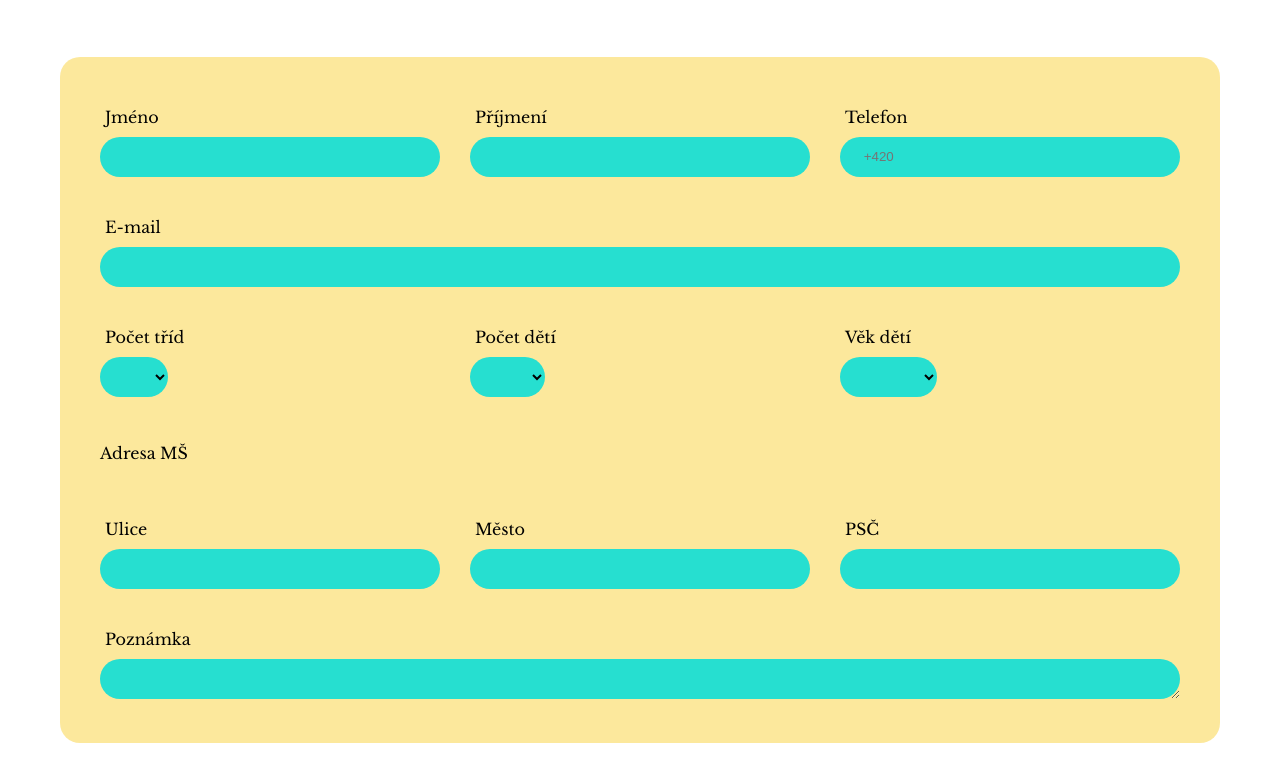
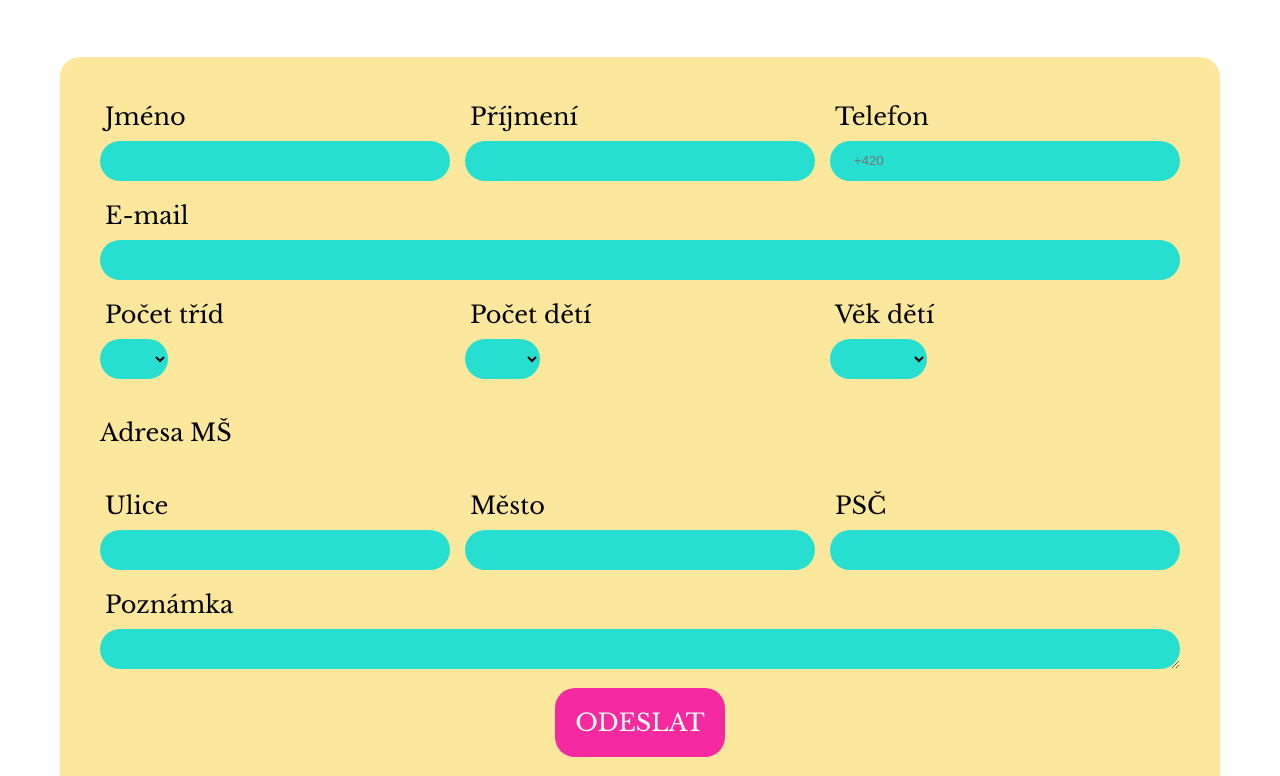
Before and after one commit to eliska-casey/medvidek-u-lekare, an Eleventy site: page kontakt.html in a window 1280 px wide. Shown: the part 174-950 px from the top of the page. Built offline with nearby package versions, Linux system fonts and the light colour scheme; Eleventy itself is replaced by a stand-in of ours; files that its build step writes are made by us from their sources.

Commit message:
přidán submit do kontaktu

```diff
--- a/kontakt.html
+++ b/kontakt.html
@@ -88,5 +88,9 @@ title: Kontakt
             <label for="poznamka" class="label__note">Poznámka</label>
             <textarea cols="180"></textarea>
         </div>
+
+        <div class="form__submit">
+            <button type="submit" class="form__submit-button">ODESLAT</button>
+        </div>
     </form>
 </div>
--- a/style.scss
+++ b/style.scss
@@ -62,7 +62,7 @@ html, body {
     @media (min-width: 768px) {
     grid-template-columns: 1fr 1fr 1fr;
     grid-template-rows: 1fr 1fr 1fr;
-
+    padding-left: 20px;
     }
 }
 
@@ -438,16 +438,17 @@ html, body {
     border-radius: 20px;
     font-family: $font;
     display: grid;
-    gap: 30px;
+    gap: 15px;
     grid-template-columns: repeat(auto-fit, minmax(200px, 1fr));
-    grid-template-rows: repeat(6, auto-fit);
+    grid-template-rows: repeat(7, auto-fit);
     grid-template-areas:
     "name surname tel"
     "email email email"
     "classes number age"
     "address address address"
     "street town psc"
-    "note note note";
+    "note note note"
+    "submit submit submit";
 
     @media (max-width: 768px) {
       grid-template-columns: 1fr;
@@ -463,13 +464,23 @@ html, body {
       "street"
       "town"
       "psc"
-      "note";
+      "note"
+      "submit";
   }
 
 }
 
 label {
     display: block;
+    padding-left: 5px;
+    margin-top: 5px;
+    font-size: 20px;
+
+    @media (min-width: 768px) {
+    font-size: 22px;}
+
+    @media (min-width: 1025px) {
+    font-size: 24px;}
 }
 
 .form__name {
@@ -520,6 +531,33 @@ label {
     grid-area: note;
 }
 
+.form__address {
+    font-size: 24px;
+}
+
+.form__submit {
+    grid-area: submit;
+    justify-self: center;
+}
+
+.form__submit-button {
+    background-color: $primary-pink;
+    color: white;
+    padding: 20px;
+    font-size: 20px;
+    font-family: $font;
+    border: $primary-pink;
+    border-radius: 20px;
+    &:hover {
+        cursor:pointer;
+    }
+     @media (min-width: 768px) {
+    font-size: 22px;}
+
+    @media (min-width: 1025px) {
+    font-size: 24px;}
+}
+
 .contact input, textarea {
     background-color: $primary-blue;
     border: $primary-blue;
@@ -541,10 +579,6 @@ label {
     margin-top: 10px;
 }
 
-.contact label {
-    padding-left: 5px;
-    margin-top: 10px;
-}
 
 .contact option {
     font-family: $font;
```
Also changed, not shown: css/style.css, css/style.min.css, 2 other files.
